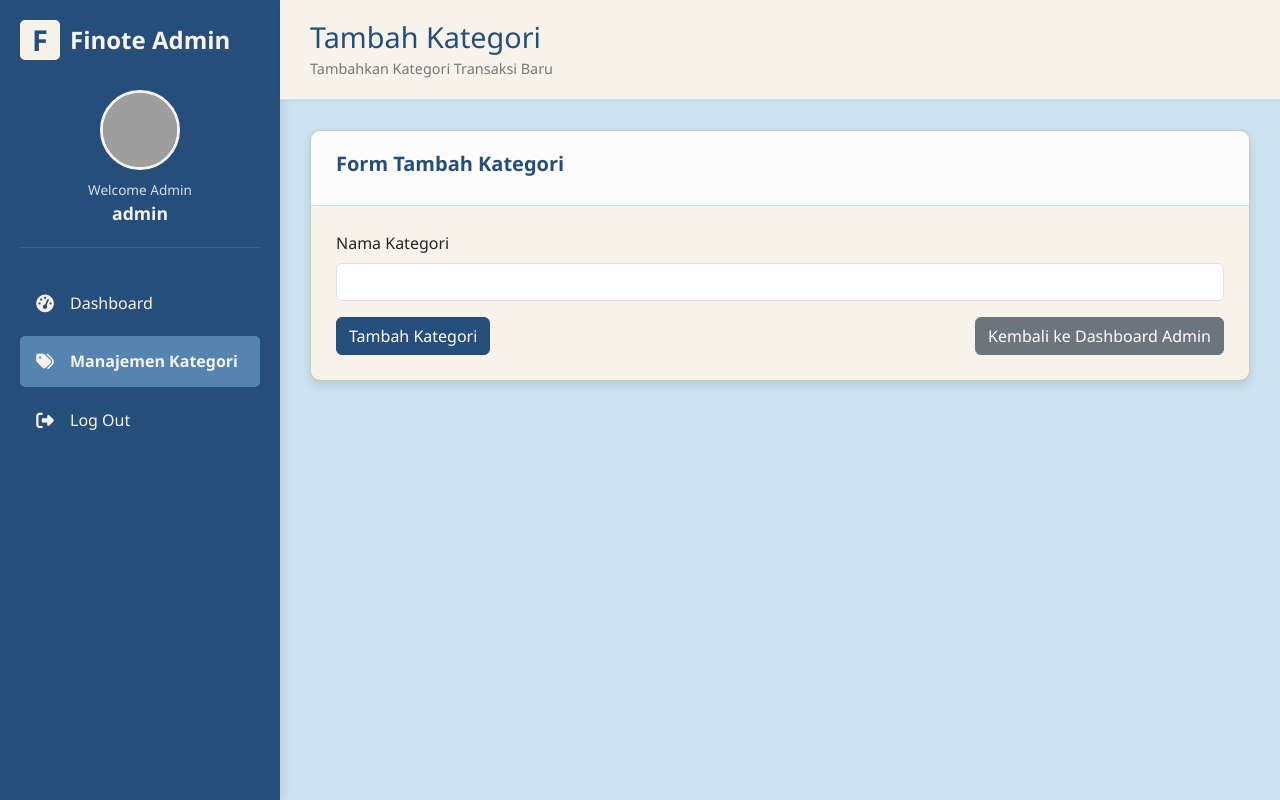
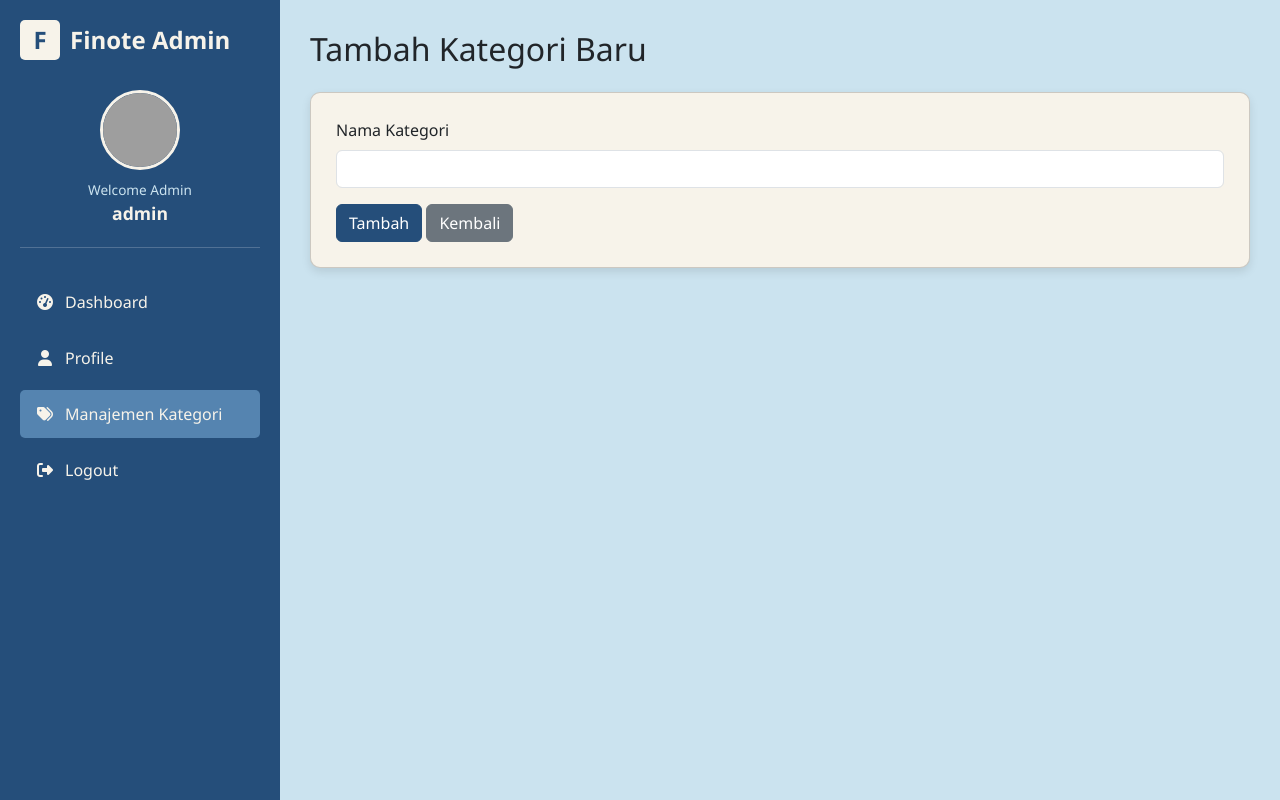
Before and after one commit to 1Envy2/Manajemen_keuangan, a PHP site: page /admin/tambah_kategori.php in a window 1280 px wide. Run offline with PHP 8.4, Linux system fonts and the light colour scheme; a user stored in the database is signed in; data comes from the database, SQL or seed files in the repository; grey boxes are pictures that could not be loaded.

Commit message:
Update tambah_kategori.php

```diff
--- a/admin/tambah_kategori.php
+++ b/admin/tambah_kategori.php
@@ -1,50 +1,60 @@
 <?php
-// admin/tambah_kategori.php
+require_once '../config.php';
+require_once '../includes/auth.php';
 
-require_once '../config.php'; // Panggil config.php yang ada di root
-require_once '../includes/auth.php'; // Panggil auth.php dari folder includes
+check_admin_access();
 
-check_admin_access(); // Pastikan hanya admin yang bisa mengakses halaman ini
+// Ambil username dan foto admin dari session/database
+$admin_username = $_SESSION['username'] ?? 'Admin';
+$admin_photo = 'admin_profile.jpeg';
 
+$sql_admin_photo = "SELECT photo FROM users WHERE username = ? AND role = 'admin'";
+$stmt = $conn->prepare($sql_admin_photo);
+$stmt->bind_param("s", $admin_username);
+$stmt->execute();
+$result = $stmt->get_result();
+if ($row = $result->fetch_assoc()) {
+    $photo_db = $row['photo'] ?? '';
+    $admin_photo = (!empty($photo_db) && file_exists('../uploads/' . $photo_db)) ? $photo_db : 'admin_profile.jpeg';
+}
+$stmt->close();
+
+// Untuk menu aktif
+$current_page = basename($_SERVER['PHP_SELF']);
+
+// Inisialisasi form
 $category_name = '';
 $name_err = '';
 $success_msg = '';
 $error_msg = '';
 
-// Proses form saat submit
+// Handle form
 if ($_SERVER['REQUEST_METHOD'] == 'POST') {
-    // Validasi nama kategori
     if (empty(trim($_POST['category_name']))) {
         $name_err = 'Nama kategori tidak boleh kosong.';
     } else {
         $category_name = trim($_POST['category_name']);
 
-        // Cek apakah kategori dengan nama ini sudah ada di database
+        // Cek duplikat
         $sql = "SELECT id FROM categories WHERE name = ?";
         if ($stmt = $conn->prepare($sql)) {
-            $stmt->bind_param("s", $param_name);
-            $param_name = $category_name;
-            if ($stmt->execute()) {
+            $stmt->bind_param("s", $category_name);
+            $stmt->execute();
             $stmt->store_result();
-                if ($stmt->num_rows == 1) {
+            if ($stmt->num_rows > 0) {
                 $name_err = 'Kategori dengan nama ini sudah ada.';
-                }
-            } else {
-                $error_msg = "Oops! Terjadi kesalahan saat memeriksa kategori. Silakan coba lagi nanti.";
             }
             $stmt->close();
         }
     }
 
-    // Jika tidak ada error validasi, masukkan ke database
-    if (empty($name_err) && empty($error_msg)) {
+    if (empty($name_err)) {
         $sql = "INSERT INTO categories (name) VALUES (?)";
         if ($stmt = $conn->prepare($sql)) {
-            $stmt->bind_param("s", $param_name);
-            $param_name = $category_name; // Menggunakan nama kategori yang sudah divalidasi
+            $stmt->bind_param("s", $category_name);
             if ($stmt->execute()) {
-                $success_msg = 'Kategori berhasil ditambahkan!';
-                $category_name = ''; // Kosongkan field input setelah berhasil
+                $success_msg = "Kategori berhasil ditambahkan!";
+                $category_name = '';
             } else {
                 $error_msg = "Gagal menambahkan kategori. Silakan coba lagi.";
             }
@@ -52,123 +62,173 @@ if ($_SERVER['REQUEST_METHOD'] == 'POST') {
         }
     }
 }
-$conn->close(); // Tutup koneksi database setelah semua operasi selesai
+
+$conn->close();
 ?>
 
 <!DOCTYPE html>
 <html lang="id">
 <head>
     <meta charset="UTF-8">
-    <meta name="viewport" content="width=device-width, initial-scale=1.0">
-    <title>Admin - Tambah Kategori</title>
-    <link href="https://cdn.jsdelivr.net/npm/bootstrap@5.3.3/dist/css/bootstrap.min.css" rel="stylesheet" integrity="sha384-QWTKZyjpPEjISv5WaRU9OFeRpok6YctnYmDr5pNlyT2bRjXh0JMhjY6hW+ALEwIH" crossorigin="anonymous">
-    <link rel="stylesheet" href="https://cdnjs.cloudflare.com/ajax/libs/font-awesome/6.5.2/css/all.min.css" integrity="sha512-SnH5WK+bZxgPHs44uWIX+LLJAJ9/2PkPKZ5QiAj6Ta86w+fsb2TkcmfRyVX3pBnMFcV7oQPJkl9QevSCWr3W6A==" crossorigin="anonymous" referrerpolicy="no-referrer" />
+    <title>Tambah Kategori - Admin</title>
+    <link href="https://cdn.jsdelivr.net/npm/bootstrap@5.3.3/dist/css/bootstrap.min.css" rel="stylesheet">
+    <link rel="stylesheet" href="https://cdnjs.cloudflare.com/ajax/libs/font-awesome/6.5.2/css/all.min.css" />
     <style>
-        /* CSS ini disalin dari dashboard admin Anda, idealnya dipindahkan ke file CSS terpisah */
-        :root { --color-dark-blue: #254E7A; --color-medium-blue: #5584B0; --color-light-blue: #82C2E6; --color-baby-blue: #CBE3EF; --color-off-white: #F7F3EA; }
-        body { font-family: 'Segoe UI', Tahoma, Geneva, Verdana, sans-serif; background-color: var(--color-baby-blue); display: flex; min-height: 100vh; }
-        .sidebar { width: 280px; background-color: var(--color-dark-blue); color: var(--color-off-white); padding: 20px; box-shadow: 2px 0 10px rgba(0,0,0,0.1); flex-shrink: 0; }
-        .logo { display: flex; align-items: center; gap: 10px; margin-bottom: 30px; font-size: 1.5rem; font-weight: bold; }
-        .logo-icon { width: 40px; height: 40px; background-color: var(--color-off-white); color: var(--color-dark-blue); display: flex; align-items: center; justify-content: center; border-radius: 5px; font-weight: bold; font-size: 1.2em; }
-        .profile { display: flex; flex-direction: column; align-items: center; margin-bottom: 30px; padding-bottom: 20px; border-bottom: 1px solid rgba(255,255,255,0.1); }
-        .avatar { width: 80px; height: 80px; border-radius: 50%; background-color: var(--color-medium-blue); margin-bottom: 10px; overflow: hidden; border: 3px solid var(--color-off-white); }
-        .avatar img { width: 100%; height: 100%; object-fit: cover; }
-        .welcome { font-size: 0.85rem; color: var(--color-baby-blue); }
-        .name { font-weight: 600; font-size: 1.1rem; color: var(--color-off-white); }
-        .menu { list-style: none; padding: 0; margin: 0; }
-        .menu-item { display: flex; align-items: center; padding: 12px 15px; border-radius: 5px; margin-bottom: 8px; cursor: pointer; transition: background-color 0.3s, color 0.3s; }
-        .menu-item:hover { background-color: var(--color-medium-blue); color: var(--color-off-white); }
-        .menu-item.active { background-color: var(--color-medium-blue); color: var(--color-off-white); font-weight: 600; }
-        .menu-item a { color: inherit; text-decoration: none; display: flex; align-items: center; width: 100%; }
-        .menu-icon { margin-right: 15px; width: 20px; text-align: center; font-size: 1.1em; }
-        .main-content { flex: 1; display: flex; flex-direction: column; }
-        .header { background-color: var(--color-off-white); padding: 20px 30px; border-bottom: 1px solid var(--color-baby-blue); display: flex; justify-content: space-between; align-items: center; box-shadow: 0 1px 5px rgba(0,0,0,0.05); flex-shrink: 0; }
-        .title h1 { font-size: 1.8rem; margin-bottom: 3px; color: var(--color-dark-blue); }
-        .subtitle { font-size: 0.9rem; color: #777; }
-        .content { padding: 30px; flex: 1; overflow-y: auto; }
-        .card { background-color: var(--color-off-white); border-radius: 10px; box-shadow: 0 4px 10px rgba(0, 0, 0, 0.1); overflow: hidden; margin-bottom: 25px; }
-        .card-header { padding: 18px 25px; border-bottom: 1px solid var(--color-baby-blue); background-color: #fcfcfc; display: flex; justify-content: space-between; align-items: center;}
-        .card-title { font-size: 1.25rem; font-weight: 600; color: var(--color-dark-blue); }
-        .card-content { padding: 25px; }
+        :root {
+            --color-dark-blue: #254E7A;
+            --color-medium-blue: #5584B0;
+            --color-light-blue: #82C2E6;
+            --color-baby-blue: #CBE3EF;
+            --color-off-white: #F7F3EA;
+        }
+        body {
+            font-family: 'Segoe UI', sans-serif;
+            background-color: var(--color-baby-blue);
+            display: flex;
+            min-height: 100vh;
+        }
+        .sidebar {
+            width: 280px;
+            background-color: var(--color-dark-blue);
+            color: var(--color-off-white);
+            padding: 20px;
+        }
+        .logo {
+            display: flex;
+            align-items: center;
+            gap: 10px;
+            margin-bottom: 30px;
+            font-size: 1.5rem;
+            font-weight: bold;
+        }
+        .logo-icon {
+            width: 40px;
+            height: 40px;
+            background-color: var(--color-off-white);
+            color: var(--color-dark-blue);
+            display: flex;
+            align-items: center;
+            justify-content: center;
+            border-radius: 5px;
+        }
+        .profile {
+            text-align: center;
+            margin-bottom: 30px;
+            border-bottom: 1px solid rgba(255,255,255,0.2);
+            padding-bottom: 20px;
+        }
+        .avatar {
+            width: 80px;
+            height: 80px;
+            border-radius: 50%;
+            overflow: hidden;
+            margin: 0 auto 10px;
+            border: 3px solid var(--color-off-white);
+        }
+        .avatar img {
+            width: 100%;
+            height: 100%;
+            object-fit: cover;
+        }
+        .welcome {
+            font-size: 0.85rem;
+            color: var(--color-baby-blue);
+        }
+        .name {
+            font-weight: 600;
+            font-size: 1.1rem;
+            color: var(--color-off-white);
+        }
+        .menu {
+            list-style: none;
+            padding: 0;
+        }
+        .menu-item {
+            padding: 12px 15px;
+            margin-bottom: 8px;
+            border-radius: 5px;
+            transition: 0.3s;
+        }
+        .menu-item:hover,
+        .menu-item.active {
+            background-color: var(--color-medium-blue);
+        }
+        .menu-item a {
+            text-decoration: none;
+            color: inherit;
+            display: flex;
+            align-items: center;
+        }
+        .menu-icon {
+            margin-right: 10px;
+            width: 20px;
+            text-align: center;
+        }
+
+        .main-content {
+            flex: 1;
+            padding: 30px;
+        }
+
+        .card {
+            background-color: var(--color-off-white);
+            border-radius: 10px;
+            padding: 25px;
+            box-shadow: 0 4px 10px rgba(0,0,0,0.1);
+        }
     </style>
 </head>
 <body>
+
 <div class="sidebar">
     <div class="logo">
-            <div class="logo-icon">F</div> <span>Finote Admin</span>
+        <div class="logo-icon">F</div> Finote Admin
     </div>
-
     <div class="profile">
         <div class="avatar">
-                <img src="<?= BASE_URL ?>/assets/admin_profile.jpeg" alt="Admin Profile">
+            <img src="<?= BASE_URL ?>/uploads/<?= htmlspecialchars($admin_photo) ?>?v=<?= time() ?>" alt="Admin Foto">
         </div>
-            <span class="welcome">Welcome Admin</span>
-            <span class="name"><?php echo htmlspecialchars($_SESSION['username'] ?? 'Admin'); ?></span>
+        <div class="welcome">Welcome Admin</div>
+        <div class="name"><?= htmlspecialchars($admin_username) ?></div>
     </div>
-
     <ul class="menu">
-            <li class="menu-item">
-                <a href="<?= BASE_URL ?>/admin/dashboard.php">
-                    <span class="menu-icon"><i class="fas fa-tachometer-alt"></i></span>
-                    <span>Dashboard</span>
-                </a>
+        <li class="menu-item <?= $current_page == 'dashboard.php' ? 'active' : '' ?>">
+            <a href="<?= BASE_URL ?>/admin/dashboard.php"><span class="menu-icon"><i class="fas fa-tachometer-alt"></i></span> Dashboard</a>
         </li>
-            <li class="menu-item active">
-                <a href="<?= BASE_URL ?>/admin/tambah_kategori.php"> <span class="menu-icon"><i class="fas fa-tags"></i></span>
-                    <span>Manajemen Kategori</span>
-                </a>
+        <li class="menu-item <?= $current_page == 'profile_admin.php' ? 'active' : '' ?>">
+            <a href="<?= BASE_URL ?>/admin/profile_admin.php"><span class="menu-icon"><i class="fas fa-user"></i></span> Profile</a>
+        </li>
+        <li class="menu-item <?= $current_page == 'tambah_kategori.php' ? 'active' : '' ?>">
+            <a href="<?= BASE_URL ?>/admin/tambah_kategori.php"><span class="menu-icon"><i class="fas fa-tags"></i></span> Manajemen Kategori</a>
         </li>
         <li class="menu-item">
-                <a href="<?= BASE_URL ?>/logout.php">
-                    <span class="menu-icon"><i class="fas fa-sign-out-alt"></i></span>
-                    <span>Log Out</span>
-                </a>
+            <a href="<?= BASE_URL ?>/logout.php"><span class="menu-icon"><i class="fas fa-sign-out-alt"></i></span> Logout</a>
         </li>
     </ul>
 </div>
 
 <div class="main-content">
-        <div class="header">
-            <div class="title">
-                <h1>Tambah Kategori</h1>
-                <div class="subtitle">Tambahkan Kategori Transaksi Baru</div>
+    <h2 class="mb-4">Tambah Kategori Baru</h2>
+
+    <?php if (!empty($success_msg)): ?>
+        <div class="alert alert-success"><?= $success_msg ?></div>
+    <?php endif; ?>
+    <?php if (!empty($error_msg)): ?>
+        <div class="alert alert-danger"><?= $error_msg ?></div>
+    <?php endif; ?>
+
+    <div class="card">
+        <form action="<?= htmlspecialchars($_SERVER['PHP_SELF']) ?>" method="POST">
+            <div class="mb-3">
+                <label for="category_name" class="form-label">Nama Kategori</label>
+                <input type="text" name="category_name" id="category_name" class="form-control <?= !empty($name_err) ? 'is-invalid' : '' ?>" value="<?= htmlspecialchars($category_name) ?>">
+                <?php if (!empty($name_err)): ?><div class="invalid-feedback"><?= $name_err ?></div><?php endif; ?>
+            </div>
+            <button type="submit" class="btn btn-primary" style="background-color: var(--color-dark-blue); border-color: var(--color-dark-blue);">Tambah</button>
+            <a href="<?= BASE_URL ?>/admin/dashboard.php" class="btn btn-secondary">Kembali</a>
+        </form>
     </div>
 </div>
 
-        <div class="content">
-            <div class="card">
-                <div class="card-header">
-                    <div class="card-title">Form Tambah Kategori</div>
-                </div>
-                <div class="card-content">
-                    <?php if (!empty($success_msg)): ?>
-                        <div class="alert alert-success" role="alert">
-                            <?php echo $success_msg; ?>
-                        </div>
-                    <?php endif; ?>
-                    <?php if (!empty($error_msg)): ?>
-                        <div class="alert alert-danger" role="alert">
-                            <?php echo $error_msg; ?>
-                        </div>
-                    <?php endif; ?>
-
-                    <form action="<?= htmlspecialchars($_SERVER['PHP_SELF']); ?>" method="post">
-                        <div class="mb-3">
-                            <label for="category_name" class="form-label">Nama Kategori</label>
-                            <input type="text" name="category_name" id="category_name"
-                                class="form-control <?php echo (!empty($name_err)) ? 'is-invalid' : ''; ?>"
-                                value="<?php echo htmlspecialchars($category_name); ?>">
-                            <span class="invalid-feedback"><?php echo $name_err; ?></span>
-                        </div>
-                        <div class="d-flex justify-content-between">
-                            <button type="submit" class="btn btn-primary" style="background-color: var(--color-dark-blue); border-color: var(--color-dark-blue);">Tambah Kategori</button>
-                            <a href="<?= BASE_URL ?>/admin/dashboard.php" class="btn btn-secondary">Kembali ke Dashboard Admin</a> </div>
-                    </form>
-                </div>
-            </div>
-        </div>
-    </div>
-
-    <script src="https://cdn.jsdelivr.net/npm/bootstrap@5.3.3/dist/js/bootstrap.bundle.min.js" integrity="sha384-YvpcrYf0tY3lHB60NNkmXc5s9fDVZLESaAA55NDzOxhy9GkcIdslK1eN7N6jIeHz" crossorigin="anonymous"></script>
 </body>
 </html>
```
Lines whose indentation alone changed are shown as unchanged.
